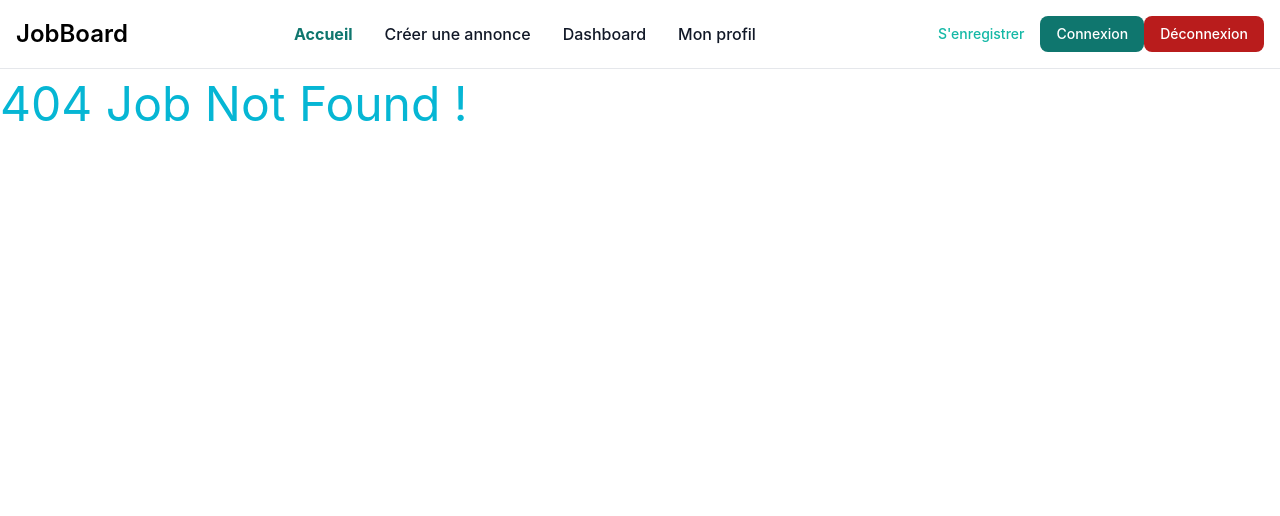
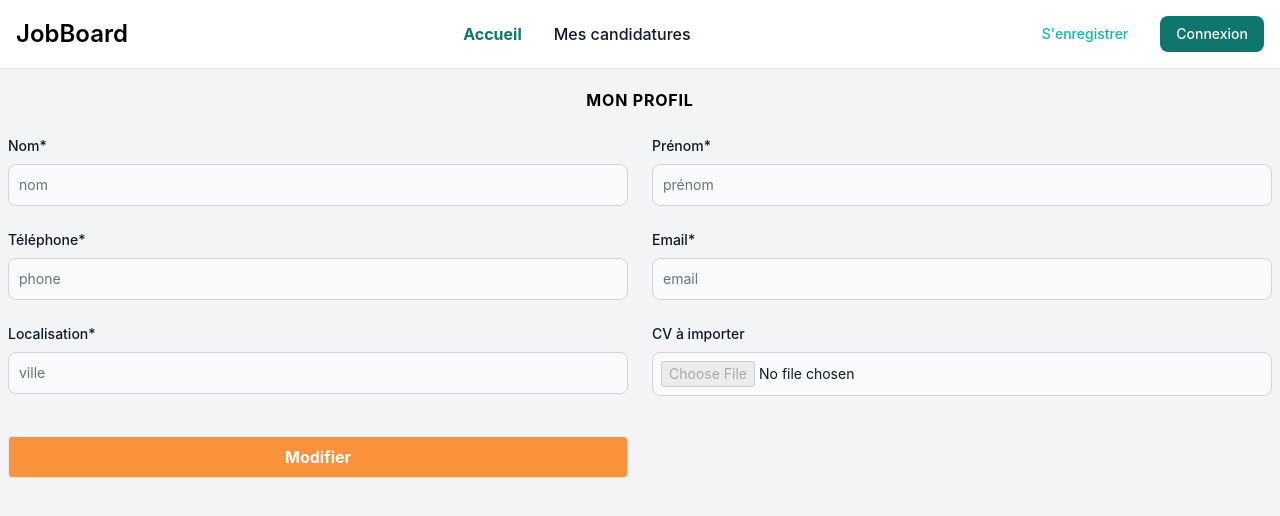
Before and after one commit to luizanbrg/jobBoard, a React (Create React App) app in the folder front/: page /account in a window 1280 px wide. Before the commit this address had no page. Shown: the top 516 px of the page. Built offline with nearby package versions, Linux system fonts and the light colour scheme; no server answers.

Commit message:
Condition navbar + setItemId

```diff
--- a/front/src/App.js
+++ b/front/src/App.js
@@ -63,7 +63,8 @@ function App() {
           {/* ~~~~~~~~~~ PAGES ~~~~~~~~~~ */}
           <Route path="*" element={<Error />} />
           <Route path="/form" element={<Form />} />
-          <Route path='/account/:value' element={<Account/>}/>
+          {/* <Route path='/account/:value' element={<Account/>}/> */}
+          <Route path='/account' element={<Account/>}/>
 
           {/* ====================================== */}
           {/* ~~~~~~~~~~ Auth ~~~~~~~~~~ */}
--- a/front/src/auth/login.jsx
+++ b/front/src/auth/login.jsx
@@ -32,6 +32,8 @@ export default function Login() {
       }
       // garde le token dans le localstorage
       localStorage.setItem('token', responseData.token);
+      // injecter l'id dans le localstorage
+      localStorage.setItem('id', responseData.id )
       // garde l'id du role
       localStorage.setItem('role_id', responseData.role_id);
       console.log('Role stored:', localStorage.getItem('role_id'));
--- a/front/src/components/layouts/Navigation.jsx
+++ b/front/src/components/layouts/Navigation.jsx
@@ -2,23 +2,30 @@ import React, { useState, useEffect } from 'react';
 // import secureLocalStorage from "react-secure-storage";
 
 export default function Account() {
-  // const [authenticated, setAuthenticated] = useState(false);
-  // const [admin, setAdmin] = useState(false);
-  // const authToken = secureLocalStorage.getItem("@TokenUser");
-  // const typeUser = secureLocalStorage.getItem("@TypeUser");
-  // useEffect(() => {
-  //     if (authToken) {
-  //         setAuthenticated(true);
-  //     }
-  //     if (typeUser === "admin"){
-  //         setAdmin(true);
-  //     }
-  // }, []);
+  const authToken = localStorage.getItem('token');
+  const typeUser = localStorage.getItem('role_id');
+
+  const [authenticated, setAuthenticated] = useState(false);
+  const [admin, setAdmin] = useState(false);
+
+
+  useEffect(() => {
+      if (authToken) {
+        const candidateId = localStorage.getItem('id');
+          setAuthenticated(true);
+      }
+      if (typeUser === "3"){
+          setAdmin(true);
+      }
+  }, []);
 
   const handleLogout = () => {
     localStorage.removeItem('token');
+    setAuthenticated(false);
     window.location.href = '/login';
   };
+
+
 
   return (
     <>
@@ -30,7 +37,19 @@ export default function Account() {
             </span>
           </a>
           <div className="flex md:order-2 space-x-3 md:space-x-0 rtl:space-x-reverse">
-            {}
+            {authenticated ? (
+              <>
+                <button
+                  onClick={handleLogout}
+                  type="button"
+                  className="text-white bg-red-700 hover:bg-red-800 focus:ring-4 focus:outline-none focus:ring-blue-300 font-medium rounded-lg text-sm px-4 py-2 text-center dark:bg-rose-600 dark:font-bold dark:hover:bg-rose-700 dark:focus:ring-blue-800"
+                >
+                  Déconnexion
+                </button>
+              </>
+            ):(
+              <>
+                <div className="flex space-x-4">
                   <button
                     type="button"
                     className="bg-transparent text-teal-500 border-teal hover:bg-teal-800 hover:text-white focus:ring-4 focus:outline-none focus:ring-blue-300 font-medium rounded-lg text-sm px-4 py-2 text-center dark:bg-transparent dark:border border-teal-500 dark:hover:bg-teal-500 dark:focus:ring-blue-800"
@@ -43,13 +62,10 @@ export default function Account() {
                   >
                     <a href="/login">Connexion</a>
                   </button>
-            <button
-              onClick={handleLogout}
-              type="button"
-              className="text-white bg-red-700 hover:bg-red-800 focus:ring-4 focus:outline-none focus:ring-blue-300 font-medium rounded-lg text-sm px-4 py-2 text-center dark:bg-rose-600 dark:font-bold dark:hover:bg-rose-700 dark:focus:ring-blue-800"
-            >
-              Déconnexion
-            </button>
+                </div>
+              </>
+            )}
+
             <button
               data-collapse-toggle="navbar-sticky"
               type="button"
@@ -90,6 +106,15 @@ export default function Account() {
                 </a>
               </li>
               <li>
+                <a href="#" className="block py-2 px-3 text-gray-900 rounded hover:bg-gray-100 md:hover:bg-transparent md:hover:text-teal-700 md:p-0 md:dark:hover:text-teal-500 dark:text-white dark:hover:bg-gray-700 dark:hover:text-white md:dark:hover:bg-transparent dark:border-gray-700"
+                >
+                  Mes candidatures
+                </a>
+              </li>
+
+              {(authenticated) ? (
+                <>
+                  <li>
                     <a
                       href="/advertisementCreate"
                       className="block py-2 px-3 text-gray-900 rounded hover:bg-gray-100 md:hover:bg-transparent md:hover:text-teal-700 md:p-0 md:dark:hover:text-teal-500 dark:text-white dark:hover:bg-gray-700 dark:hover:text-white md:dark:hover:bg-transparent dark:border-gray-700"
@@ -97,11 +122,8 @@ export default function Account() {
                       Créer une annonce
                     </a>
                   </li>
-              {/* <li>
-              <a href="/" className="block py-2 px-3 text-gray-900 rounded hover:bg-gray-100 md:hover:bg-transparent md:hover:text-blue-700 md:p-0 md:dark:hover:text-blue-500 dark:text-white dark:hover:bg-gray-700 dark:hover:text-white md:dark:hover:bg-transparent dark:border-gray-700">Créer un membre</a>
-            </li> */}
-              {/* {admin ? (
-              <> */}
+                  {admin ? (
+                    <>
                       <li>
                         <a
                           href="/dashboard"
@@ -110,9 +132,9 @@ export default function Account() {
                           Dashboard
                         </a>
                       </li>
-              {/* </>
+                    </>
                   ):(
-              <> */}
+                    <>
                       <li>
                         <a
                           href="/account"
@@ -121,8 +143,14 @@ export default function Account() {
                           Mon profil
                         </a>
                       </li>
-              {/* </>
-             )}  */}
+                    </>
+                  )}
+                </>
+              ):(
+                <>
+                </>
+              )}
+
             </ul>
           </div>
         </div>
--- a/front/src/people/Account.jsx
+++ b/front/src/people/Account.jsx
@@ -15,13 +15,15 @@ export default function Account() {
   // =================================================================================================
   // ----------- Function : candidate | GET ---------------
 
-  console.log(`Get Candidate Profil | Value AVANT Fetch :`, value);
+
 
   useEffect(()=>{
+
     const getCandidateProfile = async () => {
       try {
 
         const authToken = localStorage.getItem('token');
+        const candidateId = localStorage.getItem('id');
         console.log(authToken);
 
         let options = {
@@ -33,17 +35,19 @@ export default function Account() {
         };
 
         console.log(`Get Candidate Profil | Options :`, options);
-        console.log(`Get Candidate Profil | Value APRES Fetch :`, value);
+        console.log(`Get Candidate Profil | Candidate Id APRES Fetch :`, candidateId);
 
-        const response = await fetch(`${urlProfileCandidate}/${value}`, options)
+        const response = await fetch(`${urlProfileCandidate}/${candidateId}`, options)
         const data = await response.json()
 
         console.log(`Get Candidate Profil | Response :`, response);
 
 
+
         if (response.ok) {
-          setCandidate(data)
-          console.log(`Candidate Profile data : `, data);
+          setCandidate(data.data);
+          console.log(`Candidate Profile data : `, data.data);
+
         } else {
           console.error(`Echec du fetch de la data du Candidate Profile`);
         }
@@ -77,12 +81,12 @@ export default function Account() {
             <form method="post" action="" className="p-2">
               <div className="grid gap-6 mb-6 md:grid-cols-2 items-between pt-2">
                   <div>
-                    <label htmlFor="first_name" className="block mb-2 text-sm font-medium text-gray-900 dark:text-black">Nom*</label>
-                    <input type="text" id="first_name" className="bg-gray-50 border border-gray-300 text-gray-900 text-sm rounded-lg focus:ring-blue-500 focus:border-blue-500 block w-full p-2.5 dark:bg-gray-700 dark:border-gray-600 dark:placeholder-gray-400 dark:text-white dark:focus:ring-blue-500 dark:focus:border-blue-500" placeholder="John" lastname={candidate.last_name} required />
+                    <label htmlFor="first_name" value={candidate.last_name || ''} onChange={(e) => setCandidate({ ...candidate, last_name: e.target.value })} className="block mb-2 text-sm font-medium text-gray-900 dark:text-black">Nom*</label>
+                    <input type="text" id="first_name" className="bg-gray-50 border border-gray-300 text-gray-900 text-sm rounded-lg focus:ring-blue-500 focus:border-blue-500 block w-full p-2.5 dark:bg-gray-700 dark:border-gray-600 dark:placeholder-gray-400 dark:text-white dark:focus:ring-blue-500 dark:focus:border-blue-500" required />
                   </div>
                   <div>
-                    <label htmlFor="last_name" className="block mb-2 text-sm font-medium text-gray-900 dark:text-black">Prénom*</label>
-                    <input type="text" id="last_name" className="bg-gray-50 border border-gray-300 text-gray-900 text-sm rounded-lg focus:ring-blue-500 focus:border-blue-500 block w-full p-2.5 dark:bg-gray-700 dark:border-gray-600 dark:placeholder-gray-400 dark:text-white dark:focus:ring-blue-500 dark:focus:border-blue-500" placeholder="Doe" firstname={candidate.first_name} required />
+                    <label htmlFor="last_name" value={candidate.first_name || ''} onChange={(e) => setCandidate({ ...candidate, first_name: e.target.value })} className="block mb-2 text-sm font-medium text-gray-900 dark:text-black">Prénom*</label>
+                    <input type="text" id="last_name" className="bg-gray-50 border border-gray-300 text-gray-900 text-sm rounded-lg focus:ring-blue-500 focus:border-blue-500 block w-full p-2.5 dark:bg-gray-700 dark:border-gray-600 dark:placeholder-gray-400 dark:text-white dark:focus:ring-blue-500 dark:focus:border-blue-500" required />
                   </div>
                   <div>
                     <label htmlFor="phone" className="block mb-2 text-sm font-medium text-gray-900 dark:text-black">Téléphone*</label>
@@ -146,27 +150,27 @@ export default function Account() {
               <div className="grid gap-6 mb-6 md:grid-cols-2 items-between pt-2">
                 <div>
                     <label htmlFor="first_name" className="block mb-2 text-sm font-medium text-gray-900 dark:text-black">Nom*</label>
-                    <input type="text" id="first_name" className="bg-gray-50 border border-gray-300 text-gray-900 text-sm rounded-lg focus:ring-blue-500 focus:border-blue-500 block w-full p-2.5 dark:bg-gray-700 dark:border-gray-600 dark:placeholder-gray-400 dark:text-white dark:focus:ring-blue-500 dark:focus:border-blue-500"  placeholder="John" disabled>{candidate.last_name}</input>
+                    <input type="text" id="first_name" value={candidate.last_name || ''} className="bg-gray-50 border border-gray-300 text-gray-900 text-sm rounded-lg focus:ring-blue-500 focus:border-blue-500 block w-full p-2.5 dark:bg-gray-700 dark:border-gray-600 dark:placeholder-gray-400 dark:text-white dark:focus:ring-blue-500 dark:focus:border-blue-500" placeholder="nom"  disabled />
                 </div>
                 <div>
                     <label htmlFor="last_name" className="block mb-2 text-sm font-medium text-gray-900 dark:text-black">Prénom*</label>
-                    <input type="text" id="last_name" value={candidate.last_name} className="bg-gray-50 border border-gray-300 text-gray-900 text-sm rounded-lg focus:ring-blue-500 focus:border-blue-500 block w-full p-2.5 dark:bg-gray-700 dark:border-gray-600 dark:placeholder-gray-400 dark:text-white dark:focus:ring-blue-500 dark:focus:border-blue-500" disabled />
+                    <input type="text" id="last_name" value={candidate.first_name || ''} className="bg-gray-50 border border-gray-300 text-gray-900 text-sm rounded-lg focus:ring-blue-500 focus:border-blue-500 block w-full p-2.5 dark:bg-gray-700 dark:border-gray-600 dark:placeholder-gray-400 dark:text-white dark:focus:ring-blue-500 dark:focus:border-blue-500" placeholder="prénom" disabled />
                 </div>
                 <div>
                     <label htmlFor="phone" className="block mb-2 text-sm font-medium text-gray-900 dark:text-black">Téléphone*</label>
-                    <input type="tel" id="phone" className="bg-gray-50 border border-gray-300 text-gray-900 text-sm rounded-lg focus:ring-blue-500 focus:border-blue-500 block w-full p-2.5 dark:bg-gray-700 dark:border-gray-600 dark:placeholder-gray-400 dark:text-white dark:focus:ring-blue-500 dark:focus:border-blue-500" placeholder="06-00-00-00-00" pattern="[0-9]{2}-[0-9]{2}-[0-9]{2}" disabled />
+                    <input type="tel" id="phone" value={candidate.phone || ''} className="bg-gray-50 border border-gray-300 text-gray-900 text-sm rounded-lg focus:ring-blue-500 focus:border-blue-500 block w-full p-2.5 dark:bg-gray-700 dark:border-gray-600 dark:placeholder-gray-400 dark:text-white dark:focus:ring-blue-500 dark:focus:border-blue-500" placeholder="phone" pattern="[0-9]{2}-[0-9]{2}-[0-9]{2}" disabled />
                 </div>
                 <div>
                     <label htmlFor="email" className="block mb-2 text-sm font-medium text-gray-900 dark:text-black">Email*</label>
-                    <input type="email" id="email" className="bg-gray-50 border border-gray-300 text-gray-900 text-sm rounded-lg focus:ring-blue-500 focus:border-blue-500 block w-full p-2.5 dark:bg-gray-700 dark:border-gray-600 dark:placeholder-gray-400 dark:text-white dark:focus:ring-blue-500 dark:focus:border-blue-500" placeholder="john.doe@company.com" disabled />
+                    <input type="email" id="email" value={candidate.email || ''} className="bg-gray-50 border border-gray-300 text-gray-900 text-sm rounded-lg focus:ring-blue-500 focus:border-blue-500 block w-full p-2.5 dark:bg-gray-700 dark:border-gray-600 dark:placeholder-gray-400 dark:text-white dark:focus:ring-blue-500 dark:focus:border-blue-500" placeholder="email" disabled />
                 </div>
                 <div>
                     <label htmlFor="location" className="block mb-2 text-sm font-medium text-gray-900 dark:text-black">Localisation*</label>
-                    <input type="location" id="location" className="bg-gray-50 border border-gray-300 text-gray-900 text-sm rounded-lg focus:ring-blue-500 focus:border-blue-500 block w-full p-2.5 dark:bg-gray-700 dark:border-gray-600 dark:placeholder-gray-400 dark:text-white dark:focus:ring-blue-500 dark:focus:border-blue-500" placeholder="ville" disabled />
+                    <input type="location" id="location" value={candidate.location || ''} className="bg-gray-50 border border-gray-300 text-gray-900 text-sm rounded-lg focus:ring-blue-500 focus:border-blue-500 block w-full p-2.5 dark:bg-gray-700 dark:border-gray-600 dark:placeholder-gray-400 dark:text-white dark:focus:ring-blue-500 dark:focus:border-blue-500" placeholder="ville" disabled />
                 </div>
                 <div>
                   <label className="block mb-2 text-sm font-medium text-gray-900 dark:text-black" htmlFor="file_input">CV à importer</label>
-                  <input className="block large p-2 w-full text-sm text-gray-900 border border-gray-300 rounded-lg cursor-pointer bg-gray-50 dark:text-gray-400 focus:outline-none dark:bg-gray-700 dark:border-gray-600 dark:placeholder-gray-400" id="file_input" type="file" disabled/>
+                  <input className="block large p-2 w-full text-sm text-gray-900 border border-gray-300 rounded-lg cursor-pointer bg-gray-50 dark:text-gray-400 focus:outline-none dark:bg-gray-700 dark:border-gray-600 dark:placeholder-gray-400" id="file_input" type="file"  disabled/>
                 </div>
                 <button
                 className="bg-orange-400 transition-colors delay-50 duration-300
```
Also changed, not shown: 1 other file (tests, documents, lock files or other folders). Lines whose indentation alone changed are shown as unchanged.
